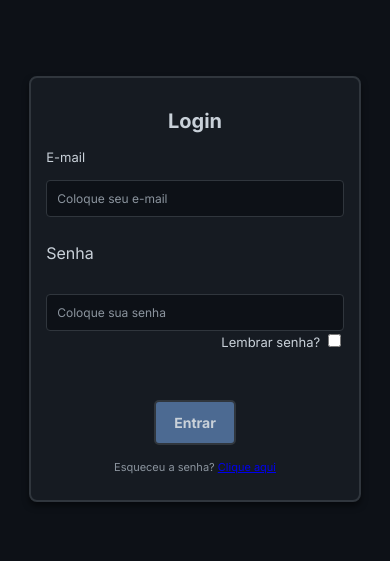
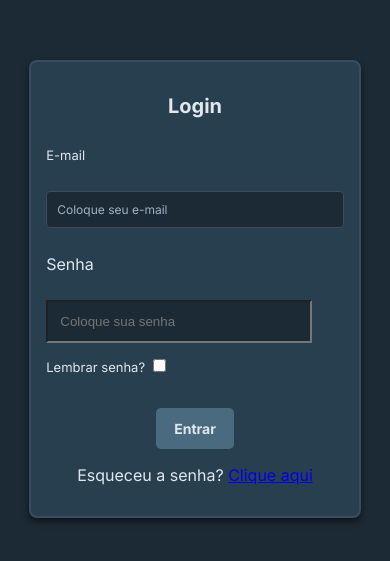
Before and after one commit to andregama774/primeira-pagina-de-login, a plain HTML site: page index.html in a window 390 px wide. Shown: the part 133-694 px from the top of the page. Drawn offline with Linux system fonts and the light colour scheme.

Commit message:
Update style.css

```diff
--- a/styles/style.css
+++ b/styles/style.css
@@ -1,11 +1,11 @@
 :root {
-    --fundo-principal: #0D1117;
-    --fundo-secundario: #161B22;
-    --texto-principal: #C9D1D9;
-    --texto-secundario: #8B949E;
-    --botao-primario: #4C6A92;
-    --botao-primario-hover: #7a7a7a;
-    --borda: #30363D;
+    --fundo-principal: #1C2A35; /* Azul escuro */
+    --fundo-secundario: #273F4F; /* Azul mais claro, mas ainda escuro */
+    --texto-principal: #E1E8ED; /* Azul bem claro, quase branco */
+    --texto-secundario: #A1B2C3; /* Azul médio para textos secundários */
+    --botao-primario: #4A6A80; /* Azul suave para o botão */
+    --botao-primario-hover: #6A8CA1; /* Azul com efeito de hover mais claro */
+    --borda: #3A4B62; /* Azul mais intenso para bordas */
     --fonte-principal: 'Inter', sans-serif;
     --cor-de-fundo: var(--fundo-principal);
     --branco-principal: var(--texto-principal);
@@ -40,8 +40,6 @@ body {
 }
 
 .apresentacao__titulo {
-    text-align: center;
-    font-family: var(--fonte-principal);
     font-size: 24px;
     color: var(--texto-principal);
     margin-bottom: 16px;
@@ -56,18 +54,15 @@ body {
 }
 
 .conteudo_texto {
-    margin: 0;
     font-size: 14px;
     color: var(--texto-principal);
     font-weight: 500;
     text-align: left;
-    display: block;
 }
 
-.conteudo input[type="email"],
-.conteudo input[type="password"] {
+.conteudo input[type="email"] {
     width: 100%;
-    padding: 12px; /* Aumentamos o padding para garantir que o texto não fique colado nas bordas */
+    padding: 12px;
     background-color: var(--fundo-principal);
     color: var(--texto-principal);
     border: 1px solid var(--borda);
@@ -75,91 +70,83 @@ body {
     font-family: var(--fonte-principal);
     font-size: 14px;
     margin-top: 5px;
-    box-sizing: border-box; /* Inclui o padding no cálculo da largura */
+    box-sizing: border-box;
 }
 
-.conteudo input[type="email"]::placeholder,
-.conteudo input[type="password"]::placeholder {
-    color: var(--texto-secundario);
-}
-
-.lembra_senha {
-    margin-bottom: 30px;
-    font-family: var(--fonte-principal);
-    font-size: 12px;
-    display: flex;
-    justify-content: right;
+.conteudo input[type="email"]::placeholder {
     color: var(--texto-secundario);
 }
 
 .botao {
-    border: 2px solid var(--borda);
-    text-align: center;
     background-color: var(--botao-azul);
     color: var(--texto-principal);
-    border-radius: 5px;
-    padding: 12px 20px; /* Ajusta o padding para maior espaçamento */
+    padding: 12px 20px;
     text-decoration: none;
     font-size: 16px;
     font-weight: 700;
-    transition: background-color 0.3s ease;
+    border-radius: 5px;
+    text-align: center;
+    display: inline-block;
     cursor: pointer;
-    display: inline-block;
+    transition: background-color 0.3s;
     margin-top: 20px;
 }
 
 .botao a {
+    color: inherit;
     text-decoration: none;
-    color: var(--texto-principal);
 }
 
 .botao:hover {
     background-color: var(--botao-azul-efeito);
 }
 
-.esqueceu_senha {
-    font-family: var(--fonte-principal);
+.voltar_login {
     font-size: 12px;
     color: var(--texto-secundario);
     margin-top: 15px;
 }
 
-/* Media Queries para telas menores */
+.senha{
+    width: 90%;
+    padding: 12px;
+    background-color:var(--fundo-principal) ;
+    color: var(--branco-principal);
+}
+
 @media (max-width: 768px) {
     .apresentacao {
-        width: 85%; /* Reduz a largura da apresentação */
+        width: 85%;
         padding: 15px;
     }
 
     .apresentacao__titulo {
-        font-size: 20px; /* Ajusta o tamanho do título */
+        font-size: 20px;
     }
 
     .conteudo_texto {
-        font-size: 13px; /* Ajusta o tamanho do texto */
+        font-size: 13px;
     }
 
-    .conteudo input[type="email"],
-    .conteudo input[type="password"] {
+    .conteudo input[type="email"] {
         font-size: 12px;
-        padding: 10px; /* Ajusta o padding dos inputs */
+        padding: 10px;
     }
 
     .botao {
-        font-size: 14px; /* Ajusta o tamanho do botão */
-        padding: 12px 18px; /* Ajusta o padding do botão */
+        font-size: 14px;
+        padding: 12px 18px;
     }
 
-    .lembra_senha {
-        font-size: 11px; /* Ajusta o tamanho da legenda de lembrar senha */
+    .voltar_login {
+        font-size: 11px;
     }
 
-    .esqueceu_senha {
-        font-size: 11px; /* Ajusta o tamanho da legenda de esqueceu senha */
+    .senha{
+        width: 80%;
     }
 }
 
-/* Para telas menores que 375px, ajusta ainda mais */
 @media (max-width: 375px) {
     .apresentacao {
         width: 80%;
@@ -174,10 +161,9 @@ body {
         font-size: 12px;
     }
 
-    .conteudo input[type="email"],
-    .conteudo input[type="password"] {
+    .conteudo input[type="email"] {
         font-size: 11px;
-        padding: 8px; /* Menos padding para telas pequenas */
+        padding: 8px;
     }
 
     .botao {
@@ -185,11 +171,10 @@ body {
         padding: 8px 16px;
     }
 
-    .lembra_senha {
+    .voltar_login {
         font-size: 10px;
     }
-
-    .esqueceu_senha {
-        font-size: 10px;
+    .senha{
+        width: 70%;
     }
 }
```
